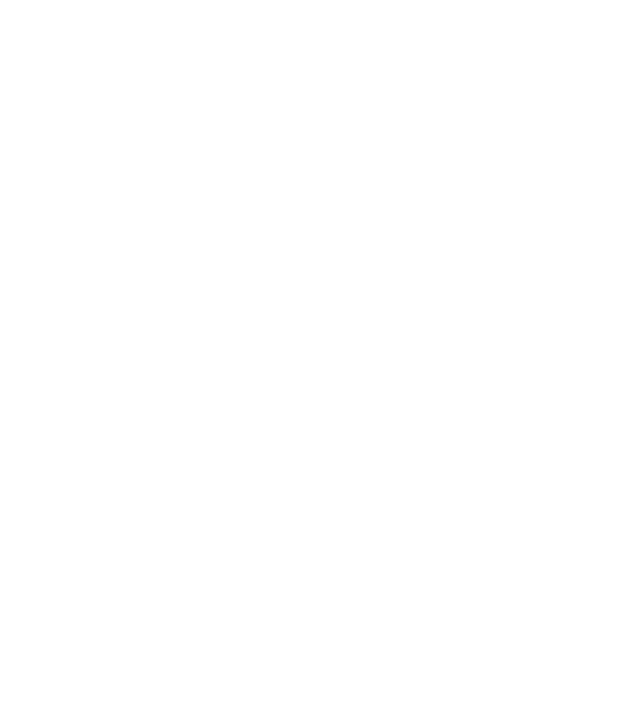
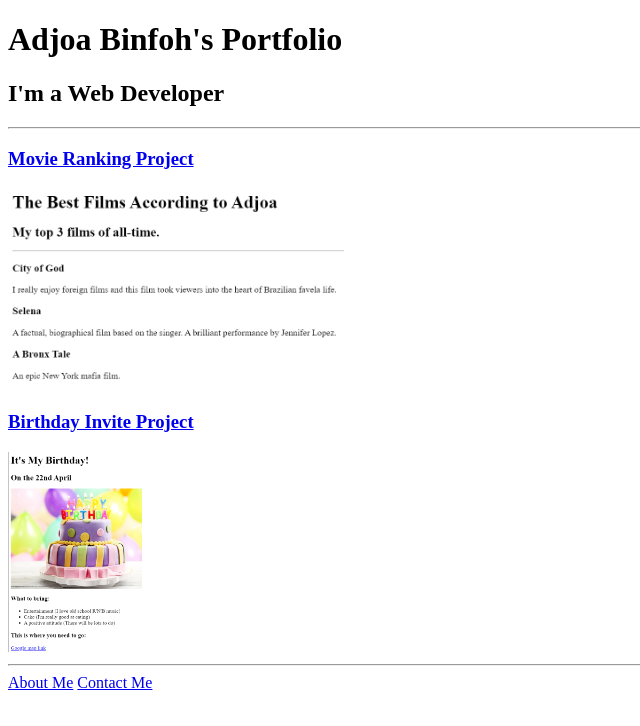
Before and after one commit to A-Binfoh/html-portfolio, a plain HTML site: page index.html in a window 1280 px wide. Shown: the whole page, without its empty margins (0-640 px from the left). Drawn offline with Linux system fonts and the light colour scheme.

Commit message:
Add files via upload

```diff
--- a/index.html
+++ b/index.html
@@ -13,3 +13,26 @@ HINT for TODO 6: You can use the height attribute set to 200 to make the image s
 https://developer.mozilla.org/en-US/docs/Web/HTML/Element/img#attr-height -->
 
 <!-- TODO 7: Add the Contact Me and About Me page links -->
+
+<!DOCTYPE html>
+<html lang="en">
+
+<head>
+  <meta charset="UTF-8">
+  <title>Adjoa's Portfolio</title>
+</head>
+
+<body>
+  <h1>Adjoa Binfoh's Portfolio</h1>
+  <h2>I'm a Web Developer</h2>
+  <hr />
+  <h3><a href="./public/movie-ranking.html">Movie Ranking Project</a></h3>
+  <img src="./assets/images/My-movie-ranking-page.png" height="200" alt="movie ranking project preview"/>
+  <h3><a href="./public/birthday-invite.html">Birthday Invite Project</a></h3>
+  <img src="./assets/images/My-Birthday-Invite-Page.png" height="200" alt="birthday invite project preview"/>
+  <hr />
+  <a href="./public/about.html">About Me</a>
+  <a href="./public/contact.html">Contact Me</a>
+</body>
+
+</html>
```
